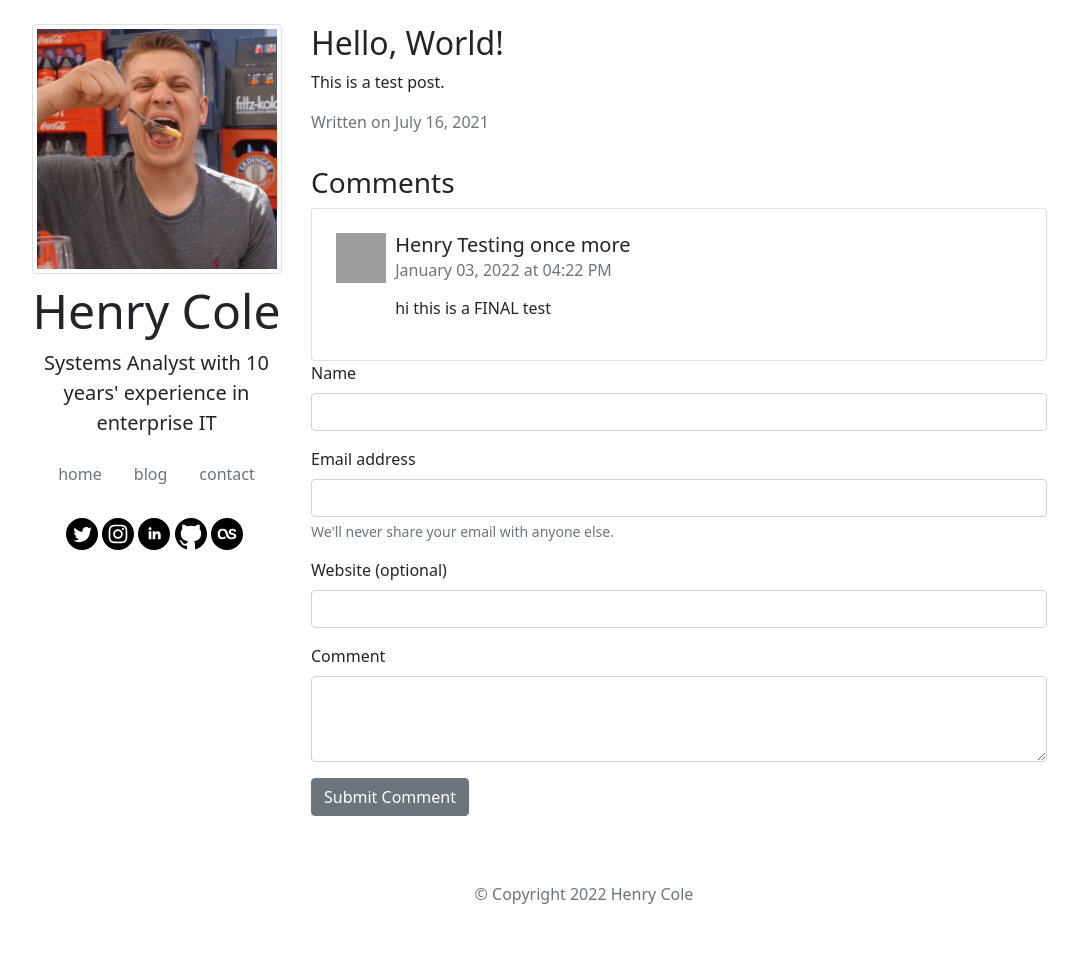
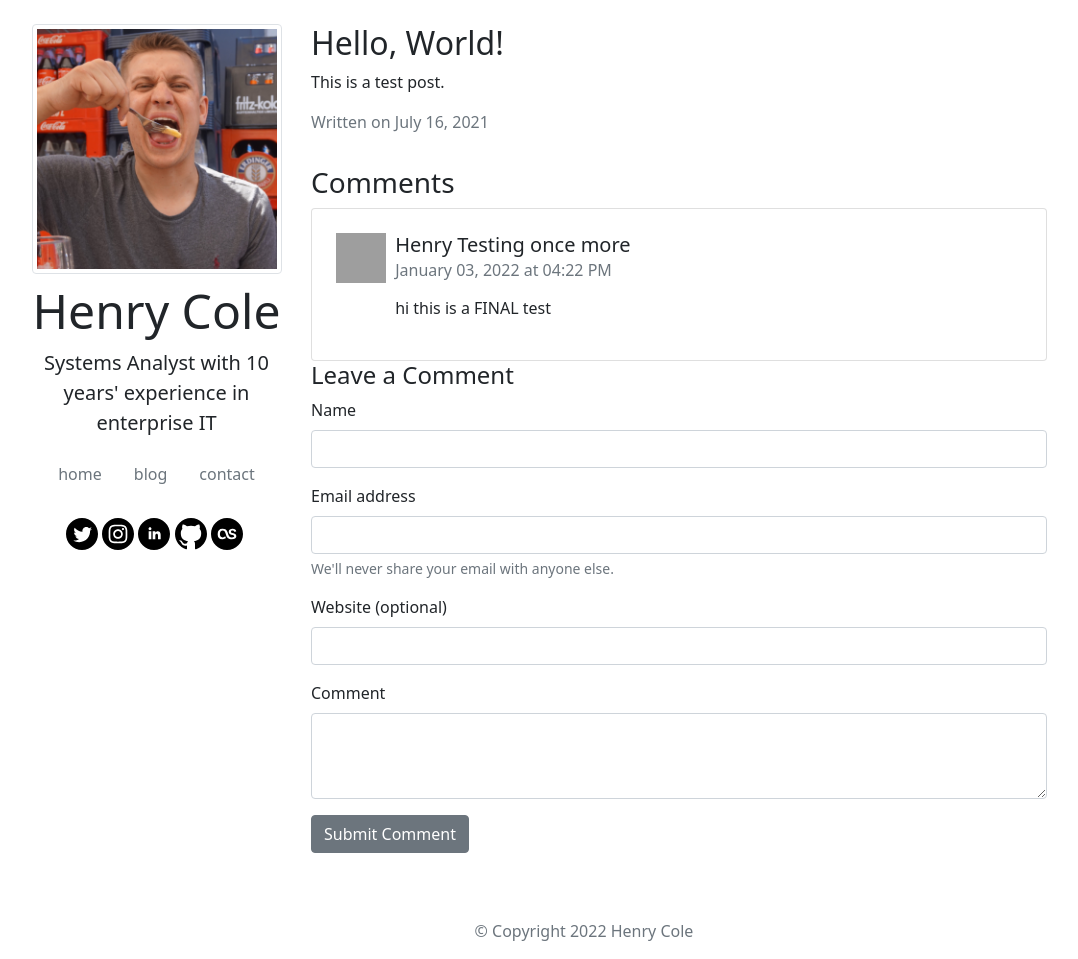
Before and after one commit to hcuk94/henry-personal-website, a Jekyll site: the page built from _posts/2021-07-16-Hello-World.md, in a window 1280 px wide and 959 px high. Shown: the whole window, without its empty margins (56-1134 px from the left). Built offline with Jekyll 4.4.1, drawn with Linux system fonts in a browser that asks for light colours; grey boxes are pictures that could not be loaded.

Commit message:
some tidying of comments

```diff
--- a/_includes/comment.html
+++ b/_includes/comment.html
@@ -1,5 +1,3 @@
-<link href="https://cdn.jsdelivr.net/npm/bootstrap@5.0.2/dist/css/bootstrap.min.css" rel="stylesheet" integrity="sha384-EVSTQN3/azprG1Anm3QDgpJLIm9Nao0Yz1ztcQTwFspd3yD65VohhpuuCOmLASjC" crossorigin="anonymous">
-
 <article id="comment{{ include.index }}" class="js-comment comment card" itemprop="comment" itemscop itemtype="http://schema.org/Comment">
     <div class="container my-4">
         <div class="row">
--- a/_includes/post_comments.html
+++ b/_includes/post_comments.html
@@ -16,9 +16,7 @@
         </div>
         <!-- End static comments -->
       {% endif %}
-<!--
-<link href="https://cdn.jsdelivr.net/npm/bootstrap@5.0.2/dist/css/bootstrap.min.css" rel="stylesheet" integrity="sha384-EVSTQN3/azprG1Anm3QDgpJLIm9Nao0Yz1ztcQTwFspd3yD65VohhpuuCOmLASjC" crossorigin="anonymous">
--->
+<h4>Leave a Comment</h4>
 <form id="comment-form" method="post" action="{{ site.staticman.endpoint }}{{ site.repository }}/{{ site.staticman.branch }}">
     <div class="mb-3">
         <fieldset>
```
